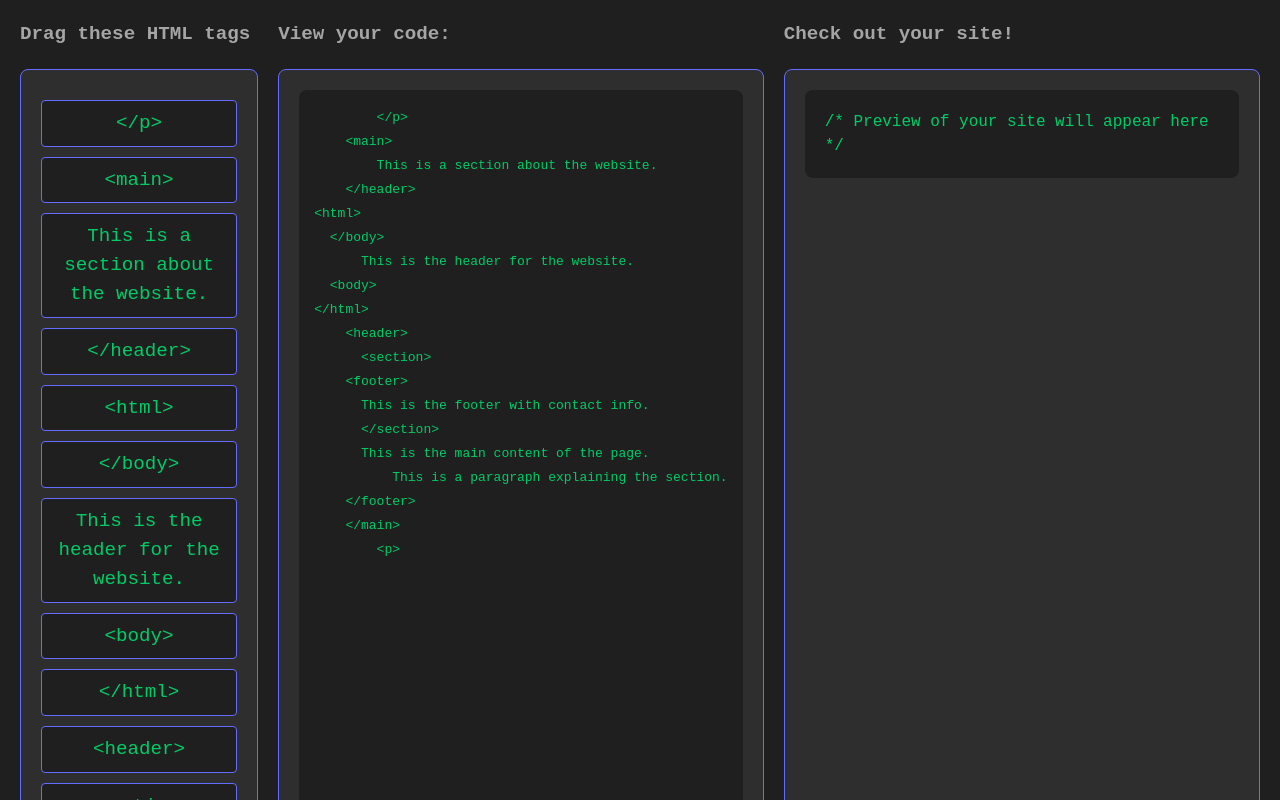
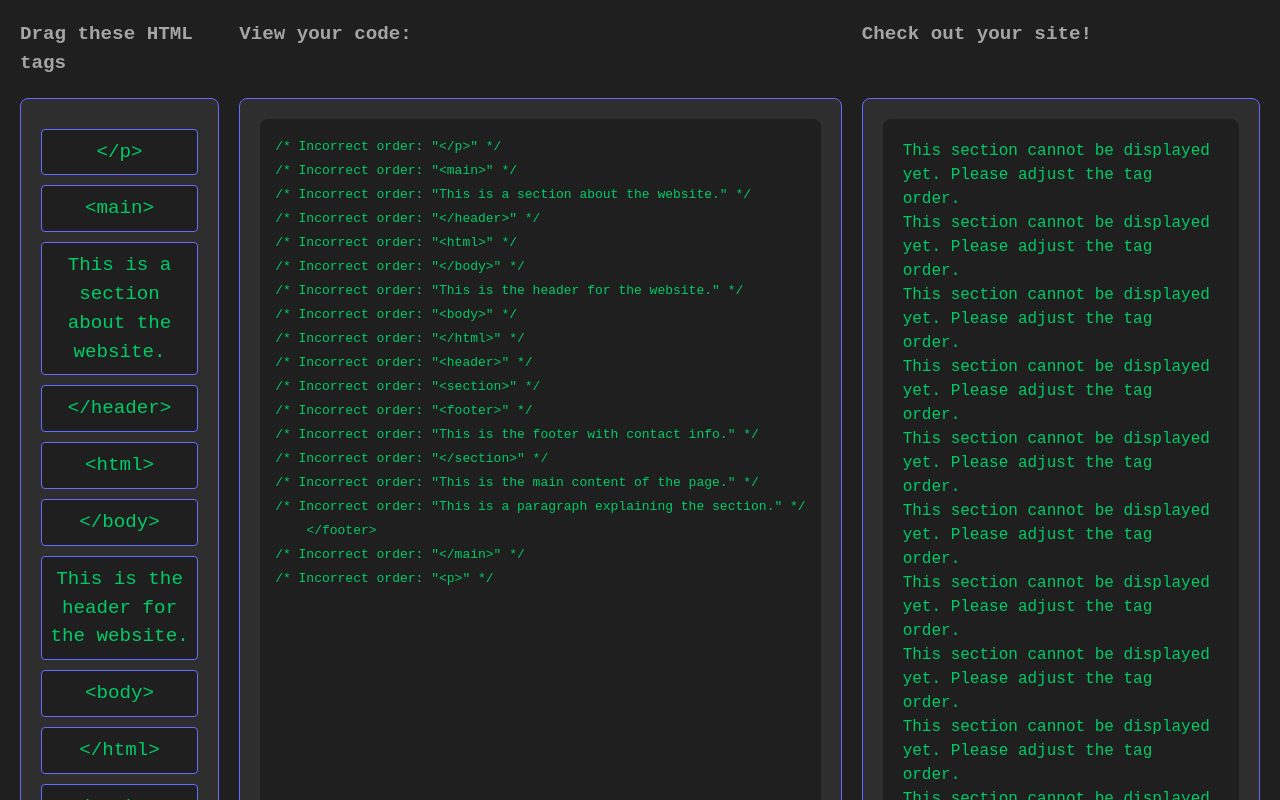
Before and after one commit to AndreaRene/code-games, a React (Vite) app: page / in a window 1280 px wide. Shown: the top 800 px of the page. Built offline with nearby package versions, Linux system fonts and the light colour scheme.

Commit message:
update html preview to inform user if the tags or content are out of place

```diff
--- a/src/Pages/Game/Game.jsx
+++ b/src/Pages/Game/Game.jsx
@@ -28,6 +28,37 @@ const initialTags = [
   { id: 'tag-19', content: '</html>', level: 0 },
 ];
 
+const correctOrder = [
+  'tag-1',
+  'tag-2',
+  'tag-3',
+  'tag-4',
+  'tag-5',
+  'tag-6',
+  'tag-7',
+  'tag-8',
+  'tag-9',
+  'tag-10',
+  'tag-11',
+  'tag-12',
+  'tag-13',
+  'tag-14',
+  'tag-15',
+  'tag-16',
+  'tag-17',
+  'tag-18',
+  'tag-19',
+];
+
+const isCorrectOrder = (currentTagList) => {
+  for (let i = 0; i < currentTagList.length; i++) {
+    if (currentTagList[i].id !== correctOrder[i]) {
+      return false;
+    }
+  }
+  return true;
+};
+
 const reorder = (list, startIndex, endIndex) => {
   const result = Array.from(list);
   const [removed] = result.splice(startIndex, 1);
@@ -36,7 +67,15 @@ const reorder = (list, startIndex, endIndex) => {
 };
 
 const formatCodeWithIndentation = (tagList) => {
-  return tagList.map((tag) => '  '.repeat(tag.level) + tag.content).join('\n');
+  return tagList
+    .map((tag, index) => {
+      if (tag.id === correctOrder[index]) {
+        return '  '.repeat(tag.level) + tag.content;
+      } else {
+        return `/* Incorrect order: "${tag.content}" */`;
+      }
+    })
+    .join('\n');
 };
 
 const GameContainer = () => {
@@ -113,7 +152,22 @@ const GameContainer = () => {
       <h2 className='site-message'>Check out your site!</h2>
       <section className='site-preview'>
         <div className='preview'>
-          <p>/* Preview of your site will appear here */</p>
+          {tagList.map((tag, index) => {
+            // Check if the current tag is in the correct position
+            if (tag.id === correctOrder[index]) {
+              return <div key={tag.id}>{tag.content}</div>;
+            } else {
+              return (
+                <div key={tag.id} className='placeholder'>
+                  {/* Render a placeholder if the order is incorrect */}
+                  <p>
+                    This section cannot be displayed yet. Please adjust the tag
+                    order.
+                  </p>
+                </div>
+              );
+            }
+          })}
         </div>
       </section>
     </main>
```
